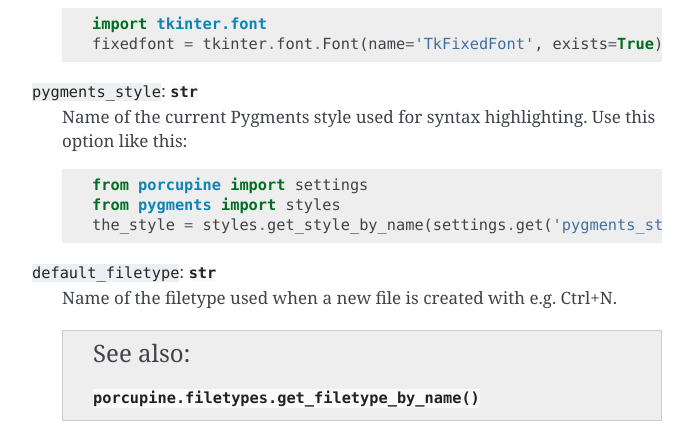
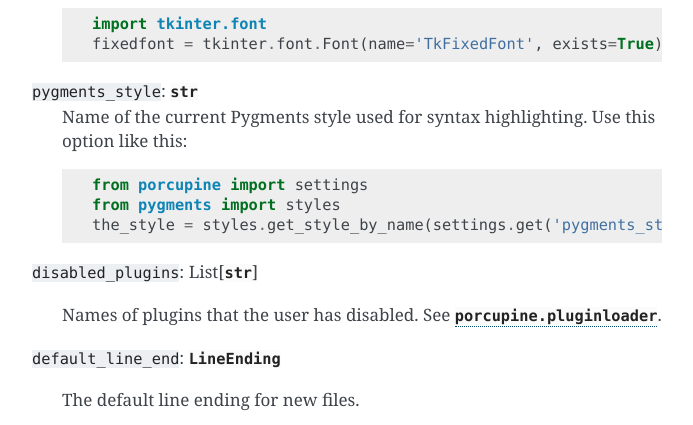
Before and after one commit to Akuli/porcupine, a Sphinx documentation site: the page built from docs/settings.rst, in a window 1280 px wide and 900 px high, scrolled down 935 px, cut to the strip 0-425 px from the top of the window. Shown: the whole strip, without its empty margins (418-1111 px from the left). Built offline with Sphinx 7.4.7, drawn with Linux system fonts in a browser that asks for light colours; pages that are not in the unit, such as notebooks, are missing from menus.

Commit message:
delete old docs

```diff
--- a/docs/index.rst
+++ b/docs/index.rst
@@ -38,7 +38,6 @@
       textwidget
       images
       dirs
-      filetypes
       settings
       pluginloader
       utils
--- a/docs/settings.rst
+++ b/docs/settings.rst
@@ -46,11 +46,6 @@
             from porcupine import settings
             from pygments import styles
             the_style = styles.get_style_by_name(settings.get('pygments_style', str))
-
-    ``default_filetype``: :class:`str`
-        Name of the filetype used when a new file is created with e.g. Ctrl+N.
-
-        .. seealso:: :meth:`porcupine.filetypes.get_filetype_by_name`
 
     ``disabled_plugins``: List[:class:`str`]
 
```
Also changed, not shown: docs/filetypes.rst (deleted, +0 -28 lines).
